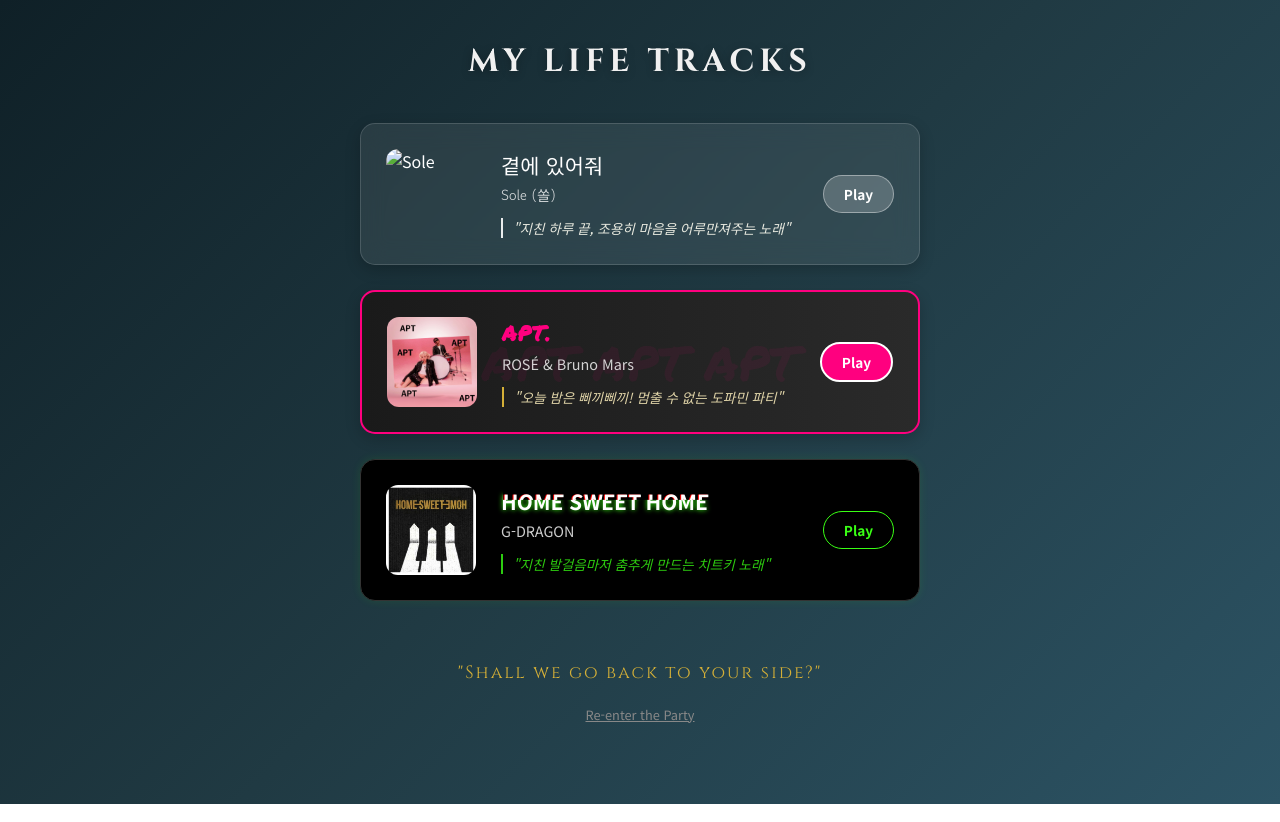
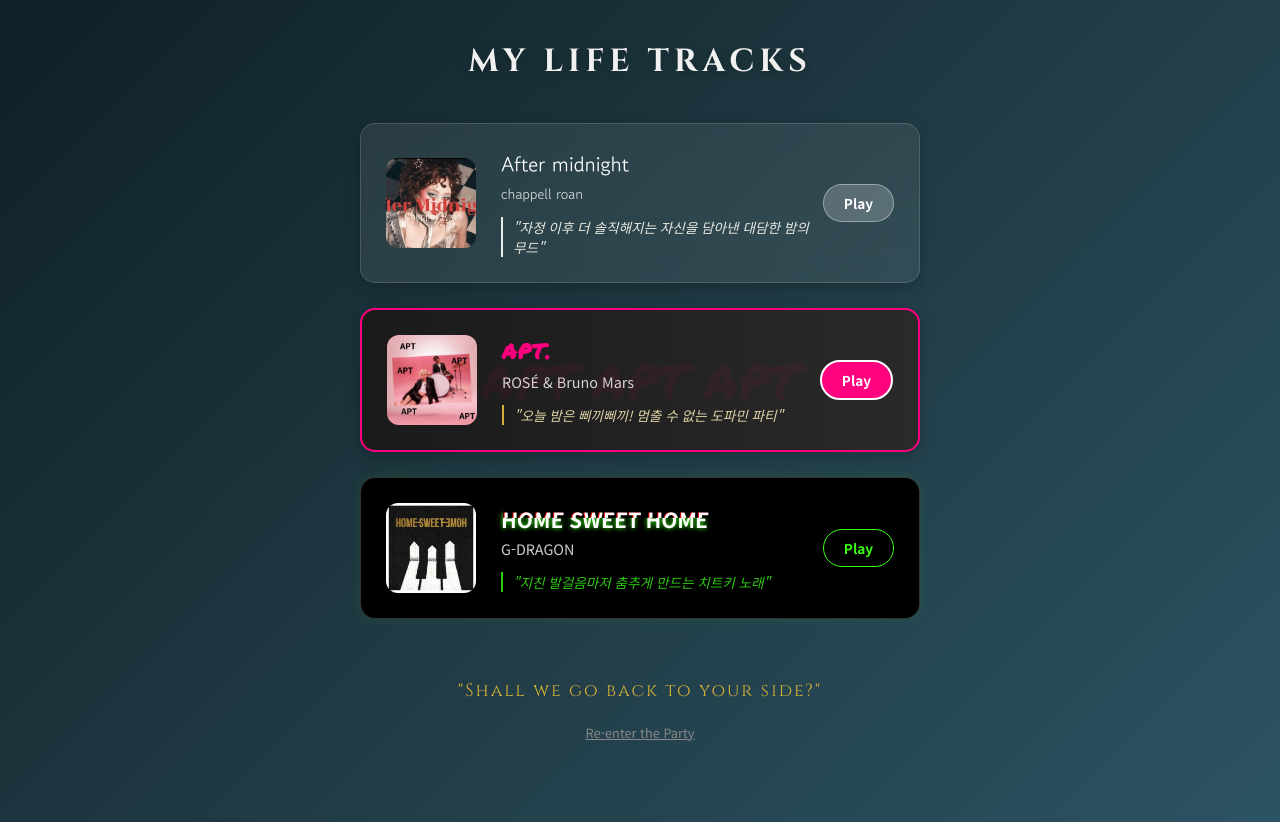
Before and after one commit to osy12180530-lgtm/final_project, a plain HTML site: page index.html in a window 1280 px wide. Both pictures are taken after a click on the button "OPEN INVITATION". Drawn offline with Linux system fonts and the light colour scheme.

Commit message:
사진 변경

```diff
--- a/index.html
+++ b/index.html
@@ -27,13 +27,13 @@
         <div class="playlist-wrapper">
 
             <div class="track-card sole-style">
-                <img src="SONG-1.jpg" alt="Sole" class="card-thumb">
+                <img src="SONG-1.jpg" alt="chappell roan" class="card-thumb">
                 <div class="card-info">
-                    <h3>곁에 있어줘</h3>
-                    <p class="artist-name">Sole (쏠)</p>
-                    <p class="song-comment">"지친 하루 끝, 조용히 마음을 어루만져주는 노래"</p>
+                    <h3>After midnight</h3>
+                    <p class="artist-name">chappell roan</p>
+                    <p class="song-comment">"자정 이후 더 솔직해지는 자신을 담아낸 대담한 밤의 무드"</p>
                 </div>
-                <a href="https://www.youtube.com/watch?v=XBwzbWXcSVg" target="_blank" class="play-btn">Play</a>
+                <a href="https://www.youtube.com/watch?v=-KE8NmtTlPk" target="_blank" class="play-btn">Play</a>
             </div>
 
             <div class="track-card apt-style">
```
Also changed, not shown: SONG-1.jpg (added), SONG-1.png (deleted).
